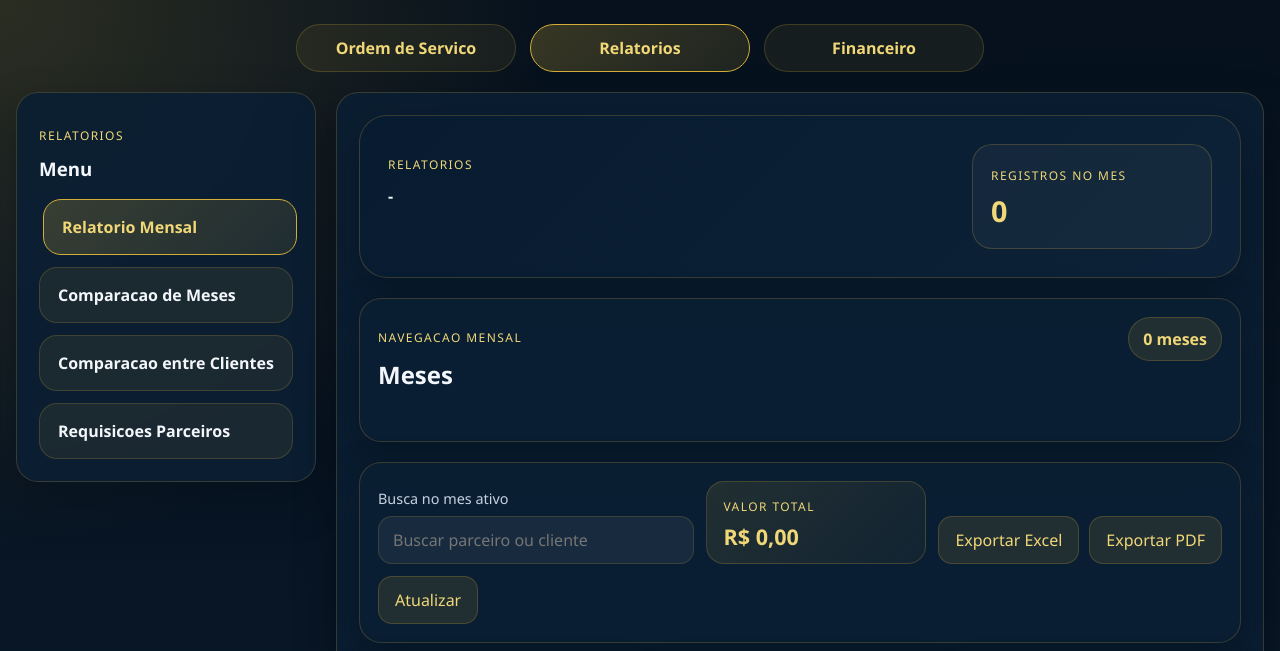
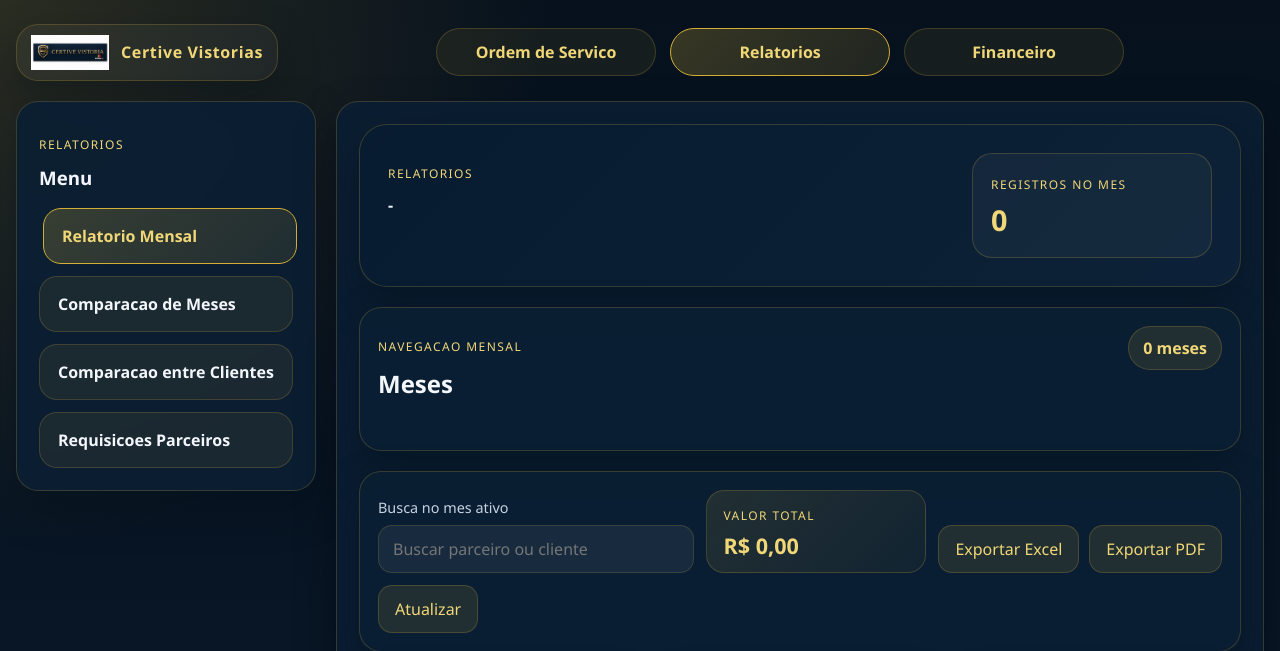
Before and after one commit to romanocmd0/pedido-ricardo, a Flask app: page / in a window 1280 px wide. Shown: the top 651 px of the page. Run offline with Flask 3, Linux system fonts and the light colour scheme; the visitor is signed in with stand-in values (Sample User, id 1); data comes from the database, SQL or seed files in the repository; data that the repository does not hold is empty.

Commit message:
Add files via upload

```diff
--- a/2026-04-17-files-mentioned-by-the-user-pedido-2/app.py
+++ b/2026-04-17-files-mentioned-by-the-user-pedido-2/app.py
@@ -27,6 +27,7 @@ DEFAULT_DATA_DIR = BASE_DIR / "data"
 DATA_DIR = Path(os.getenv("DATA_DIR", str(DEFAULT_DATA_DIR))).resolve()
 DATABASE_PATH = Path(os.getenv("DATABASE_PATH", str(DATA_DIR / "pedidos.db"))).resolve()
 SEED_PATH = Path(os.getenv("SEED_PATH", str(DEFAULT_DATA_DIR / "seed_data.json"))).resolve()
+LOGO_PATH = BASE_DIR / "static" / "images" / "certive-logo.jpeg"
 
 MONTH_LABELS = {
     1: "JANEIRO",
@@ -113,6 +114,16 @@ app.config["JSON_AS_ASCII"] = False
 app.secret_key = os.getenv("SECRET_KEY") or os.getenv("APP_SECRET_KEY") or os.urandom(32)
 
 APP_PASSWORD = os.getenv("APP_PASSWORD", "")
+
+
+def build_pdf_logo(width_mm: float = 28) -> ReportLabImage | None:
+    if not LOGO_PATH.exists():
+        return None
+    logo = ReportLabImage(str(LOGO_PATH))
+    logo.drawWidth = width_mm * mm
+    if logo.imageWidth:
+        logo.drawHeight = logo.drawWidth * (logo.imageHeight / logo.imageWidth)
+    return logo
 
 
 def get_db() -> sqlite3.Connection:
@@ -2156,7 +2167,11 @@ def build_pdf_report(report: dict[str, Any]) -> io.BytesIO:
         bottomMargin=10 * mm,
     )
     styles = getSampleStyleSheet()
-    story = [Paragraph(f"Relatorio Mensal - {report['month_title']}", styles["Title"]), Spacer(1, 8)]
+    logo = build_pdf_logo()
+    header_cells = [[logo if logo else "", Paragraph(f"Relatorio Mensal - {report['month_title']}", styles["Title"])]]
+    header_table = Table(header_cells, colWidths=[32 * mm, 230 * mm])
+    header_table.setStyle(TableStyle([("VALIGN", (0, 0), (-1, -1), "MIDDLE")]))
+    story = [header_table, Spacer(1, 8)]
 
     summary = report["summary"]
     summary_data = [
@@ -2299,7 +2314,11 @@ def build_cash_pdf_report(payload: dict[str, Any]) -> io.BytesIO:
     styles = getSampleStyleSheet()
     day = payload["day"]
     summary = payload["summary"]
-    story = [Paragraph(f"Fluxo de Caixa - {day['display_date']}", styles["Title"]), Spacer(1, 8)]
+    logo = build_pdf_logo()
+    header_cells = [[logo if logo else "", Paragraph(f"Fluxo de Caixa - {day['display_date']}", styles["Title"])]]
+    header_table = Table(header_cells, colWidths=[32 * mm, 230 * mm])
+    header_table.setStyle(TableStyle([("VALIGN", (0, 0), (-1, -1), "MIDDLE")]))
+    story = [header_table, Spacer(1, 8)]
 
     summary_data = [
         ["Metrica", "Valor"],
@@ -2381,7 +2400,11 @@ def build_cash_month_pdf_report(payload: dict[str, Any]) -> io.BytesIO:
     )
     styles = getSampleStyleSheet()
     totals = payload["totals"]
-    story = [Paragraph(f"Fluxo de Caixa Mensal - {payload['month_title']}", styles["Title"]), Spacer(1, 8)]
+    logo = build_pdf_logo()
+    header_cells = [[logo if logo else "", Paragraph(f"Fluxo de Caixa Mensal - {payload['month_title']}", styles["Title"])]]
+    header_table = Table(header_cells, colWidths=[32 * mm, 230 * mm])
+    header_table.setStyle(TableStyle([("VALIGN", (0, 0), (-1, -1), "MIDDLE")]))
+    story = [header_table, Spacer(1, 8)]
 
     summary_data = [
         ["Resumo do mes", "Valor"],
@@ -2542,23 +2565,27 @@ def build_partner_request_pdf(payload: dict[str, Any]) -> io.BytesIO:
     period_style.leading = 12
     period_style.alignment = 1
     story = []
+    logo = build_pdf_logo(24)
 
     header = Table(
         [
             [
+                logo if logo else "",
                 Paragraph(f"Chave PIX: {payload['pix_key']}", pix_style),
                 build_pix_qr_flowable(32 * mm),
             ],
             [
+                "",
                 Paragraph(f"<b>{payload['partner_name'].upper()}</b>", partner_style),
                 "",
             ],
             [
+                "",
                 Paragraph(payload["selected_period_label"] or "Todos os periodos", period_style),
                 "",
             ],
         ],
-        colWidths=[140 * mm, 36 * mm],
+        colWidths=[28 * mm, 112 * mm, 36 * mm],
     )
     header.setStyle(
         TableStyle(
@@ -2567,9 +2594,9 @@ def build_partner_request_pdf(payload: dict[str, Any]) -> io.BytesIO:
                 ("TEXTCOLOR", (0, 0), (-1, -1), colors.white),
                 ("BOX", (0, 0), (-1, -1), 1, colors.HexColor("#D4AF37")),
                 ("VALIGN", (0, 0), (-1, -1), "MIDDLE"),
-                ("SPAN", (1, 0), (1, 2)),
-                ("ALIGN", (0, 0), (0, 2), "CENTER"),
-                ("ALIGN", (1, 0), (1, 2), "CENTER"),
+                ("SPAN", (2, 0), (2, 2)),
+                ("SPAN", (0, 0), (0, 2)),
+                ("ALIGN", (0, 0), (2, 2), "CENTER"),
                 ("LEFTPADDING", (0, 0), (-1, -1), 12),
                 ("RIGHTPADDING", (0, 0), (-1, -1), 12),
                 ("TOPPADDING", (0, 0), (-1, -1), 10),
--- a/2026-04-17-files-mentioned-by-the-user-pedido-2/static/styles.css
+++ b/2026-04-17-files-mentioned-by-the-user-pedido-2/static/styles.css
@@ -61,10 +61,40 @@ a { color: inherit; text-decoration: none; }
 }
 .top-nav {
   display: flex;
+  align-items: center;
+  justify-content: space-between;
+  gap: 18px;
+  margin-bottom: 20px;
+}
+.top-nav-links {
+  display: flex;
   justify-content: center;
   flex-wrap: wrap;
   gap: 14px;
-  margin-bottom: 20px;
+  flex: 1;
+}
+.brand-badge {
+  display: inline-flex;
+  align-items: center;
+  gap: 12px;
+  min-width: 0;
+  padding: 10px 14px;
+  border-radius: 22px;
+  border: 1px solid var(--line);
+  background: rgba(255,255,255,0.04);
+  box-shadow: var(--shadow);
+}
+.brand-badge img {
+  width: 78px;
+  height: auto;
+  display: block;
+  object-fit: contain;
+}
+.brand-badge span {
+  color: var(--accent-strong);
+  font-weight: 800;
+  letter-spacing: 0.04em;
+  white-space: nowrap;
 }
 .nav-button {
   min-width: 220px;
@@ -688,7 +718,8 @@ tbody tr:hover { background: rgba(212,175,55,0.06); }
   .layout { width: min(100% - 20px, 1000px); }
   .hero, .tabs-panel, .controls-panel, .form-panel, .grid > .panel, .stat-card, .totals-breakdown-panel, .chart-panel { padding: 18px; }
   .summary-grid, .four-columns, .totals-breakdown, .comparison-grid, .month-compare-grid, .cash-form-grid, .partner-payment-grid, .cash-summary-grid, .requests-filter-panel, .client-registration-grid { grid-template-columns: 1fr; }
-  .filters, .export-actions, .top-nav { flex-direction: column; align-items: stretch; }
+  .filters, .export-actions, .top-nav, .top-nav-links { flex-direction: column; align-items: stretch; }
+  .brand-badge { justify-content: center; }
   .reports-sidebar,
   .report-view {
     padding: 18px;
--- a/2026-04-17-files-mentioned-by-the-user-pedido-2/templates/index.html
+++ b/2026-04-17-files-mentioned-by-the-user-pedido-2/templates/index.html
@@ -10,9 +10,15 @@
   <body data-page="monthly-report">
     <main class="layout">
       <nav class="top-nav">
-        <a class="nav-button" href="/service-order">Ordem de Servico</a>
-        <a class="nav-button is-active" href="/">Relatorios</a>
-        <a class="nav-button" href="/cash-flow">Financeiro</a>
+        <a class="brand-badge" href="/">
+          <img src="{{ url_for('static', filename='images/certive-logo.jpeg') }}" alt="Certive Vistorias" />
+          <span>Certive Vistorias</span>
+        </a>
+        <div class="top-nav-links">
+          <a class="nav-button" href="/service-order">Ordem de Servico</a>
+          <a class="nav-button is-active" href="/">Relatorios</a>
+          <a class="nav-button" href="/cash-flow">Financeiro</a>
+        </div>
       </nav>
 
       <section class="reports-shell">
```
Also changed, not shown: 2026-04-17-files-mentioned-by-the-user-pedido-2/templates/cash_flow.html (+9 -3 lines), 2026-04-17-files-mentioned-by-the-user-pedido-2/templates/client_comparison.html (+9 -3 lines), 2026-04-17-files-mentioned-by-the-user-pedido-2/templates/comparison.html (+9 -3 lines), 2026-04-17-files-mentioned-by-the-user-pedido-2/templates/partner_requests.html (+9 -3 lines), 2026-04-17-files-mentioned-by-the-user-pedido-2/templates/service_order.html (+9 -3 lines), 2026-04-17-files-mentioned-by-the-user-pedido-2/static/images/certive-logo.jpeg (added).
